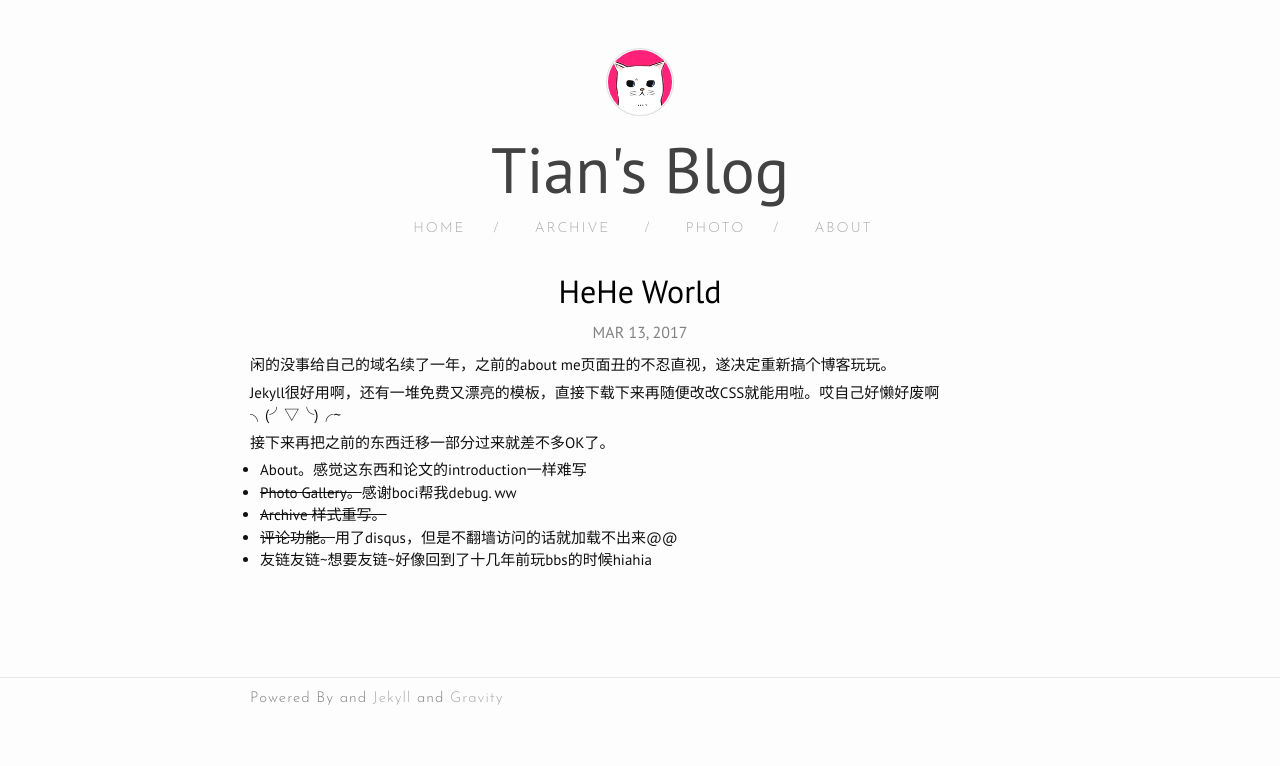
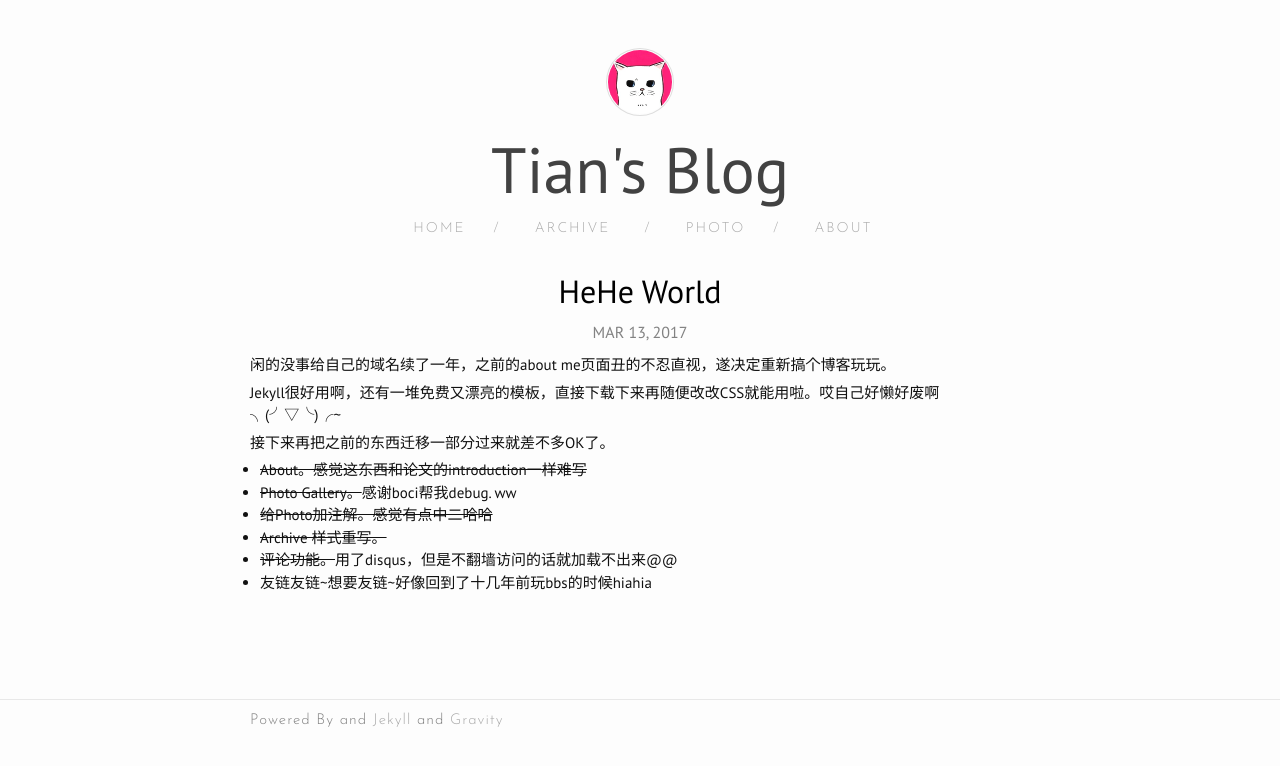
Before and after one commit to annieqt/annieqt.github.io, a Jekyll site: the page built from _posts/2017-03-13-hehe-world.markdown, in a window 1280 px wide. Shown: the top 766 px of the page. Built offline with Jekyll 4.4.1, drawn with Linux system fonts in a browser that asks for light colours; nearby versions of some CDN libraries; comment, search, counter and statistics services are not loaded.

Commit message:
update post

```diff
--- a/_posts/2017-03-13-hehe-world.markdown
+++ b/_posts/2017-03-13-hehe-world.markdown
@@ -11,8 +11,9 @@ Jekyll很好用啊，还有一堆免费又漂亮的模板，直接下载下来
 
 接下来再把之前的东西迁移一部分过来就差不多OK了。
 
-* About。感觉这东西和论文的introduction一样难写
+* ~~About。感觉这东西和论文的introduction一样难写~~
 * ~~Photo Gallery。~~感谢boci帮我debug. ww
+* ~~给Photo加注解。感觉有点中二哈哈~~
 * ~~Archive 样式重写。~~
 * ~~评论功能。~~用了disqus，但是不翻墙访问的话就加载不出来@@
 * 友链友链~想要友链~好像回到了十几年前玩bbs的时候hiahia
```
Also changed, not shown: 3 other files.
